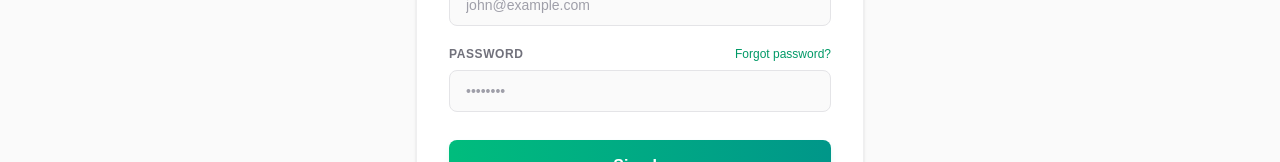
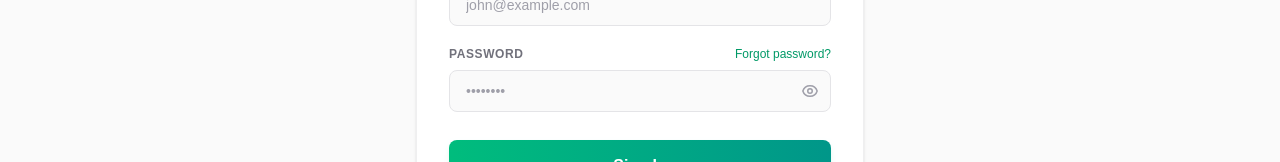
Before and after one commit to moziful/CrowdFund, a Next.js app: page /login in a window 1280 px wide. Shown: the part 282-444 px from the top of the page. Built offline with nearby package versions, Linux system fonts and the light colour scheme.

Commit message:
Auth pages UI/UX update: Added eye icon to hide/unhide password

```diff
--- a/src/app/login/page.js
+++ b/src/app/login/page.js
@@ -16,6 +16,7 @@
   const [error, setError] = useState("");
   const [success, setSuccess] = useState("");
   const [submitting, setSubmitting] = useState(false);
+  const [showPassword, setShowPassword] = useState(false);
 
   const handleSubmit = async (e) => {
     e.preventDefault();
@@ -129,14 +130,32 @@
                 Forgot password?
               </Link>
             </div>
+            <div className="relative">
               <input
-              type="password"
+                type={showPassword ? "text" : "password"}
                 required
                 value={formData.password}
                 onChange={(e) => setFormData({ ...formData, password: e.target.value })}
                 placeholder="••••••••"
-              className="w-full px-4 py-2.5 rounded-lg bg-zinc-50 dark:bg-zinc-900 border border-zinc-200 dark:border-zinc-800 text-sm text-zinc-900 dark:text-white placeholder-zinc-400 dark:placeholder-zinc-500 focus:outline-none focus:border-emerald-500 transition-colors"
+                className="w-full pl-4 pr-10 py-2.5 rounded-lg bg-zinc-50 dark:bg-zinc-900 border border-zinc-200 dark:border-zinc-800 text-sm text-zinc-900 dark:text-white placeholder-zinc-400 dark:placeholder-zinc-500 focus:outline-none focus:border-emerald-500 transition-colors"
               />
+              <button
+                type="button"
+                onClick={() => setShowPassword(!showPassword)}
+                className="absolute right-3 top-3 text-zinc-400 hover:text-zinc-600 dark:text-zinc-550 dark:hover:text-zinc-350 focus:outline-none cursor-pointer"
+              >
+                {showPassword ? (
+                  <svg className="h-4.5 w-4.5" fill="none" viewBox="0 0 24 24" stroke="currentColor">
+                    <path strokeLinecap="round" strokeLinejoin="round" strokeWidth={2} d="M13.875 18.825A10.05 10.05 0 0112 19c-4.478 0-8.268-2.943-9.543-7a9.97 9.97 0 011.563-3.029m5.858.908a3 3 0 114.243 4.243M9.878 9.878l4.242 4.242M9.88 9.88l-3.29-3.29m7.532 7.532l3.29 3.29M3 3l3.59 3.59m0 0A9.953 9.953 0 0112 5c4.478 0 8.268 2.943 9.543 7a10.025 10.025 0 01-4.132 5.411m0 0L21 21" />
+                  </svg>
+                ) : (
+                  <svg className="h-4.5 w-4.5" fill="none" viewBox="0 0 24 24" stroke="currentColor">
+                    <path strokeLinecap="round" strokeLinejoin="round" strokeWidth={2} d="M15 12a3 3 0 11-6 0 3 3 0 016 0z" />
+                    <path strokeLinecap="round" strokeLinejoin="round" strokeWidth={2} d="M2.458 12C3.732 7.943 7.523 5 12 5c4.478 0 8.268 2.943 9.542 7-1.274 4.057-5.064 7-9.542 7-4.477 0-8.268-2.943-9.542-7z" />
+                  </svg>
+                )}
+              </button>
+            </div>
           </div>
 
           <Button
--- a/src/app/register/page.js
+++ b/src/app/register/page.js
@@ -18,6 +18,7 @@
   const [success, setSuccess] = useState("");
   const [submitting, setSubmitting] = useState(false);
   const [uploadingImage, setUploadingImage] = useState(false);
+  const [showPassword, setShowPassword] = useState(false);
 
   const handleImageUpload = async (file) => {
     if (!file) return;
@@ -200,14 +201,32 @@
             <label className="block text-xs font-bold text-zinc-500 uppercase tracking-wider mb-2">
               Password
             </label>
+            <div className="relative">
               <input
-              type="password"
+                type={showPassword ? "text" : "password"}
                 required
                 value={formData.password}
                 onChange={(e) => setFormData({ ...formData, password: e.target.value })}
                 placeholder="••••••••"
-              className="w-full px-4 py-2.5 rounded-lg bg-zinc-50 dark:bg-zinc-900 border border-zinc-200 dark:border-zinc-800 text-sm text-zinc-900 dark:text-white placeholder-zinc-400 dark:placeholder-zinc-500 focus:outline-none focus:border-emerald-500 transition-colors"
+                className="w-full pl-4 pr-10 py-2.5 rounded-lg bg-zinc-50 dark:bg-zinc-900 border border-zinc-200 dark:border-zinc-800 text-sm text-zinc-900 dark:text-white placeholder-zinc-400 dark:placeholder-zinc-500 focus:outline-none focus:border-emerald-500 transition-colors"
               />
+              <button
+                type="button"
+                onClick={() => setShowPassword(!showPassword)}
+                className="absolute right-3 top-3 text-zinc-400 hover:text-zinc-600 dark:text-zinc-550 dark:hover:text-zinc-350 focus:outline-none cursor-pointer"
+              >
+                {showPassword ? (
+                  <svg className="h-4.5 w-4.5" fill="none" viewBox="0 0 24 24" stroke="currentColor">
+                    <path strokeLinecap="round" strokeLinejoin="round" strokeWidth={2} d="M13.875 18.825A10.05 10.05 0 0112 19c-4.478 0-8.268-2.943-9.543-7a9.97 9.97 0 011.563-3.029m5.858.908a3 3 0 114.243 4.243M9.878 9.878l4.242 4.242M9.88 9.88l-3.29-3.29m7.532 7.532l3.29 3.29M3 3l3.59 3.59m0 0A9.953 9.953 0 0112 5c4.478 0 8.268 2.943 9.543 7a10.025 10.025 0 01-4.132 5.411m0 0L21 21" />
+                  </svg>
+                ) : (
+                  <svg className="h-4.5 w-4.5" fill="none" viewBox="0 0 24 24" stroke="currentColor">
+                    <path strokeLinecap="round" strokeLinejoin="round" strokeWidth={2} d="M15 12a3 3 0 11-6 0 3 3 0 016 0z" />
+                    <path strokeLinecap="round" strokeLinejoin="round" strokeWidth={2} d="M2.458 12C3.732 7.943 7.523 5 12 5c4.478 0 8.268 2.943 9.542 7-1.274 4.057-5.064 7-9.542 7-4.477 0-8.268-2.943-9.542-7z" />
+                  </svg>
+                )}
+              </button>
+            </div>
           </div>
 
           <div>
```
Lines whose indentation alone changed are shown as unchanged.
